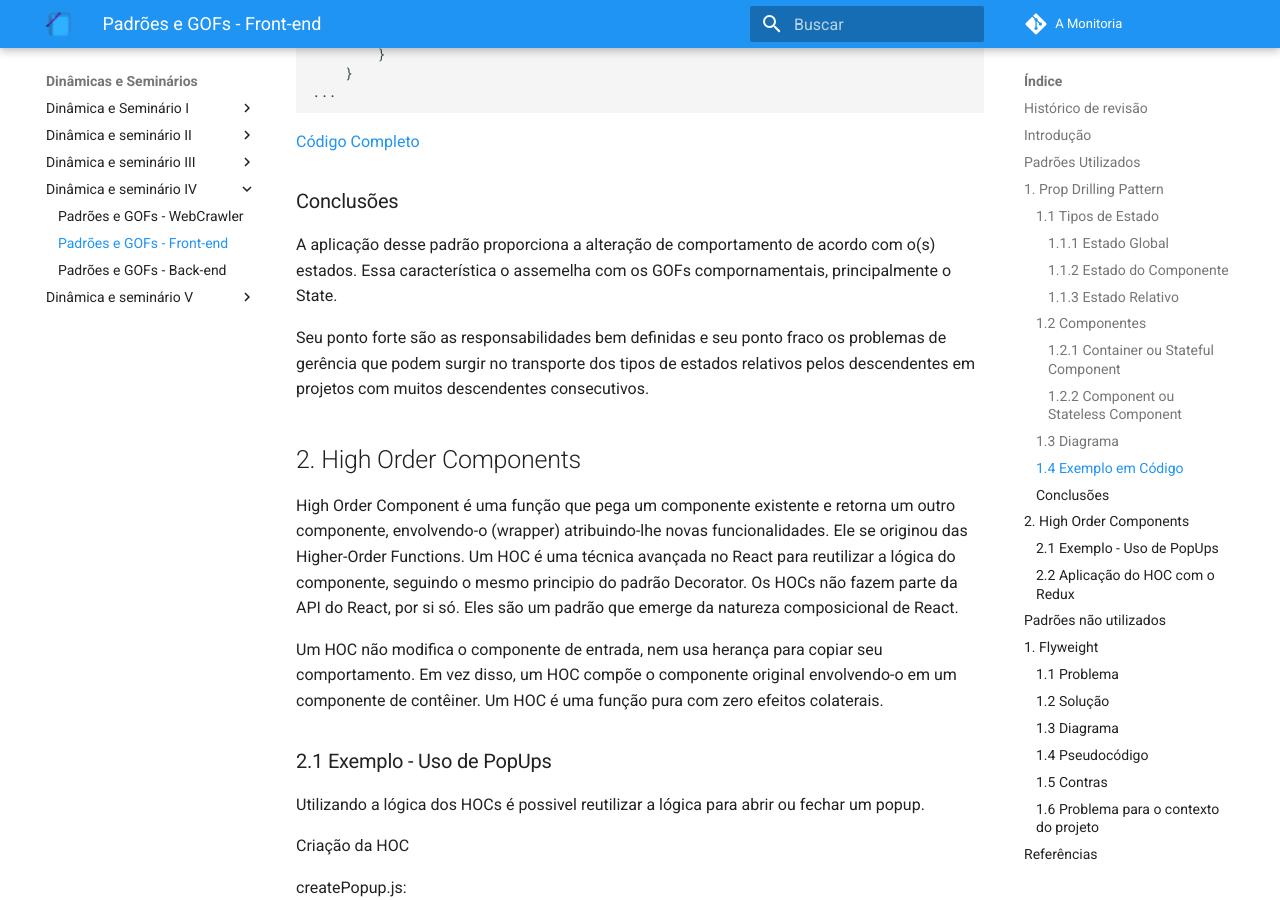
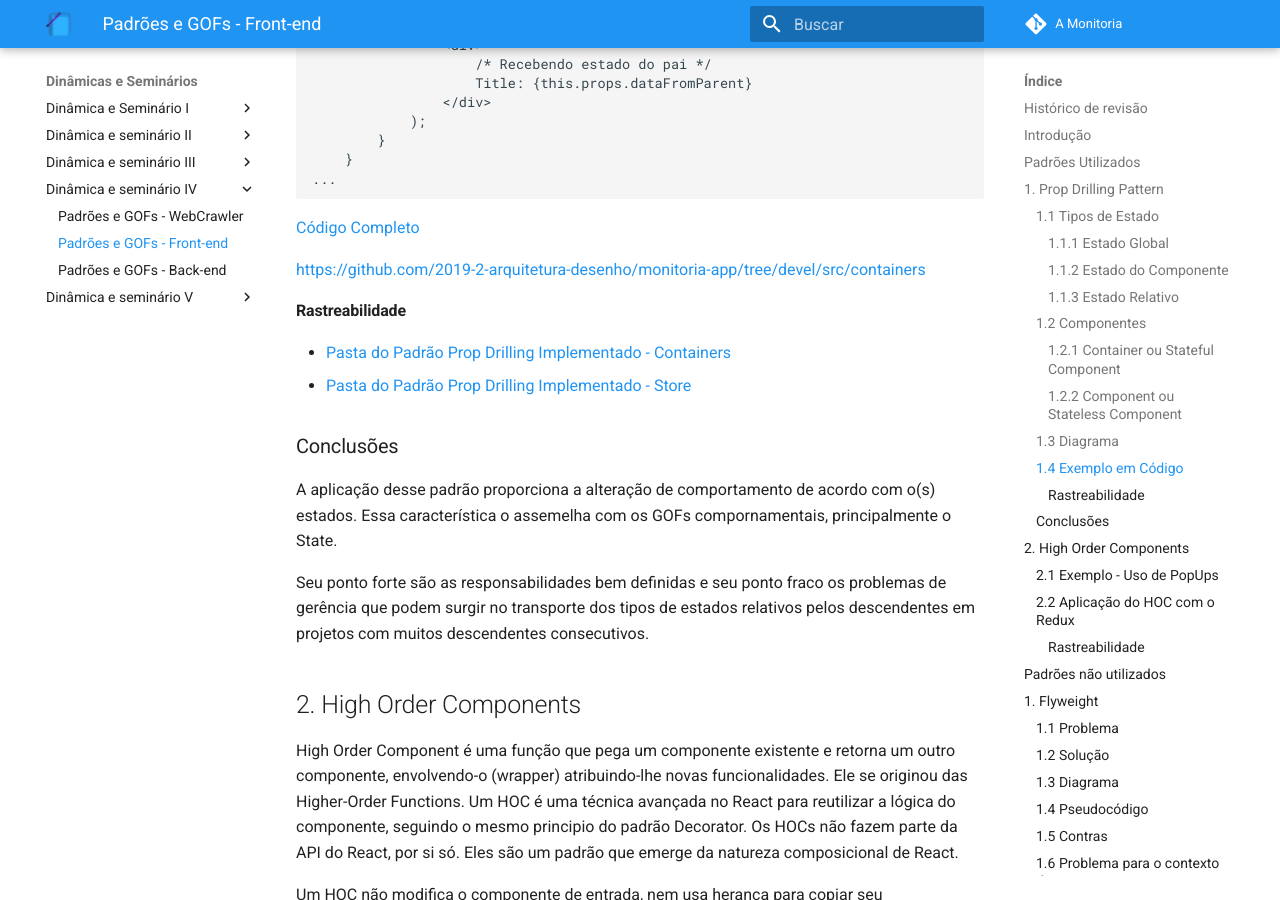
Before and after one commit to 2019-2-arquitetura-desenho/wiki, an MkDocs documentation site: the page built from docs/dinamica_seminario_IV/front-end_patterns.md, in a window 1280 px wide and 900 px high, scrolled down 3815 px. Built offline with MkDocs 1.6.1 and Material for MkDocs 9.7.7, drawn with Linux system fonts in a browser that asks for light colours; comment, search, counter and statistics services are not loaded; old or Windows-style settings are respelled for this version of MkDocs; some of the changed text lies outside the part shown.

Commit message:
Linking pattern document with code
Co-authored-by: Ivan Dobbin <ivandinizdobbin2@gmail.com>

````diff
--- a/docs/dinamica_seminario_IV/front-end_patterns.md
+++ b/docs/dinamica_seminario_IV/front-end_patterns.md
@@ -9,6 +9,8 @@
 |25/10/2019|0.3|Adiciona Flyweight|[Ivan Dobbin](https://github.com/darmsDD)|
 |25/10/2019|0.3|Adiciona introdução|[Ivan Dobbin](https://github.com/darmsDD)|
 |25/10/2019|0.3|Adiciona divisão entre padrões utilizados e não utilizados|[Ivan Dobbin](https://github.com/darmsDD)|
+|18/11/2019|0.4|Adicionando linkagem com o código|[Ivan Dobbin](https://github.com/darmsDD), [João Rossi](https://github.com/bielrossi15)|
+
 
 ## Introdução
 Este documento apresenta os padrões de design que serão utilizados no front-end
@@ -139,6 +141,14 @@ Stateless Components é uma forma de implementar os "componentes burros". Normal
 
 [Código Completo](https://github.com/rjoao/example_propdrilling_pattern)
 
+https://github.com/2019-2-arquitetura-desenho/monitoria-app/tree/devel/src/containers
+
+#### Rastreabilidade
+
+*   [Pasta do Padrão Prop Drilling Implementado - Containers](https://github.com/2019-2-arquitetura-desenho/monitoria-app/tree/devel/src/containers)
+*   [Pasta do Padrão Prop Drilling Implementado - Store](https://github.com/2019-2-arquitetura-desenho/monitoria-app/tree/devel/src/store)
+
+
 ### Conclusões
 
 A aplicação desse padrão proporciona a alteração de comportamento de acordo com o(s) estados. Essa característica o assemelha com os GOFs compornamentais, principalmente o State.
@@ -260,6 +270,11 @@ export const MyComponentContainer = connect(
 export default MyComponentContainer
 ```
 
+#### Rastreabilidade
+
+*   [Pasta do Padrão High Order Implementado](https://github.com/2019-2-arquitetura-desenho/monitoria-app/tree/devel/src/routes)
+
+
 ## Padrões não utilizados
 
 ## 1. Flyweight
````
Also changed, not shown: docs/dinamica_seminario_IV/back-end_patterns.md (+16 -1 lines).
